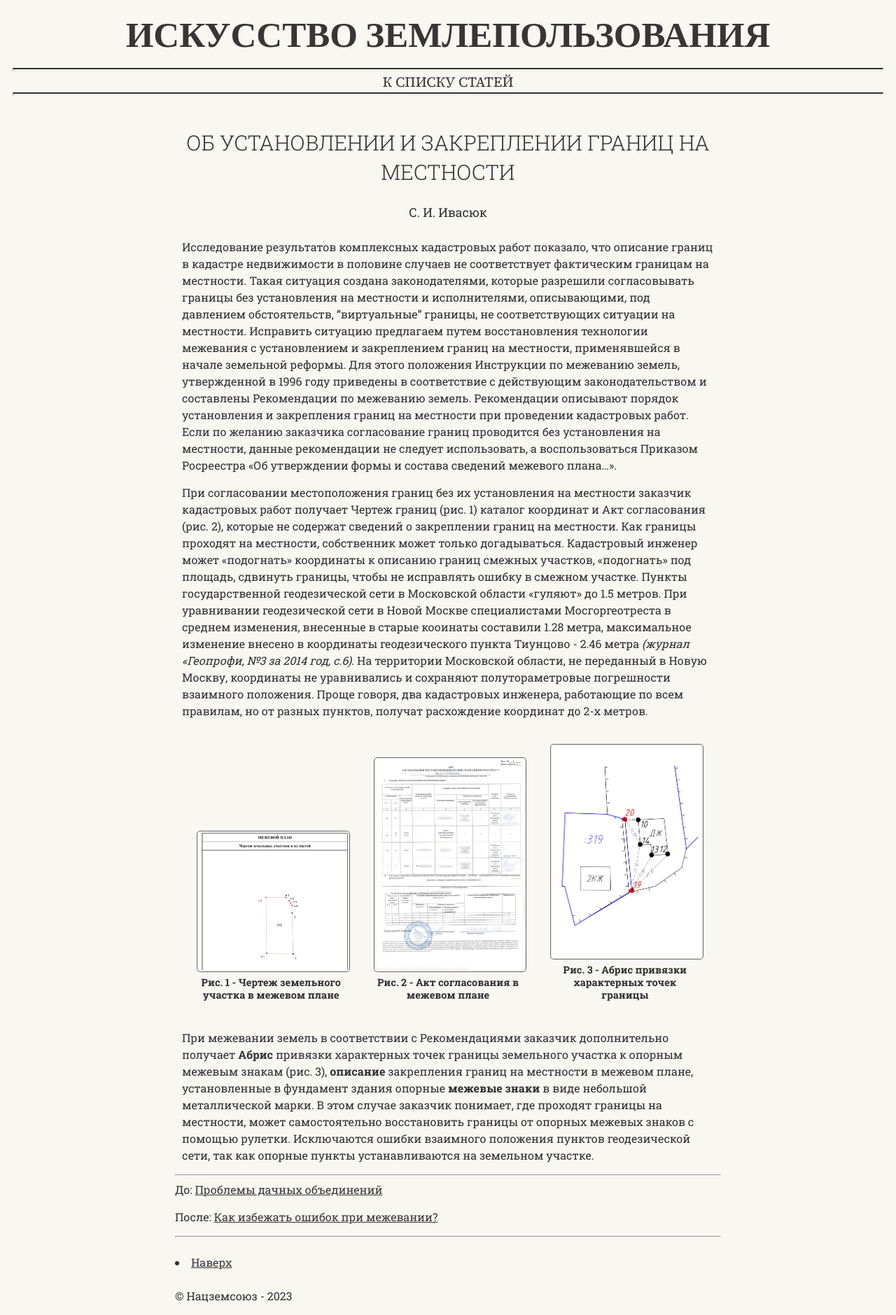
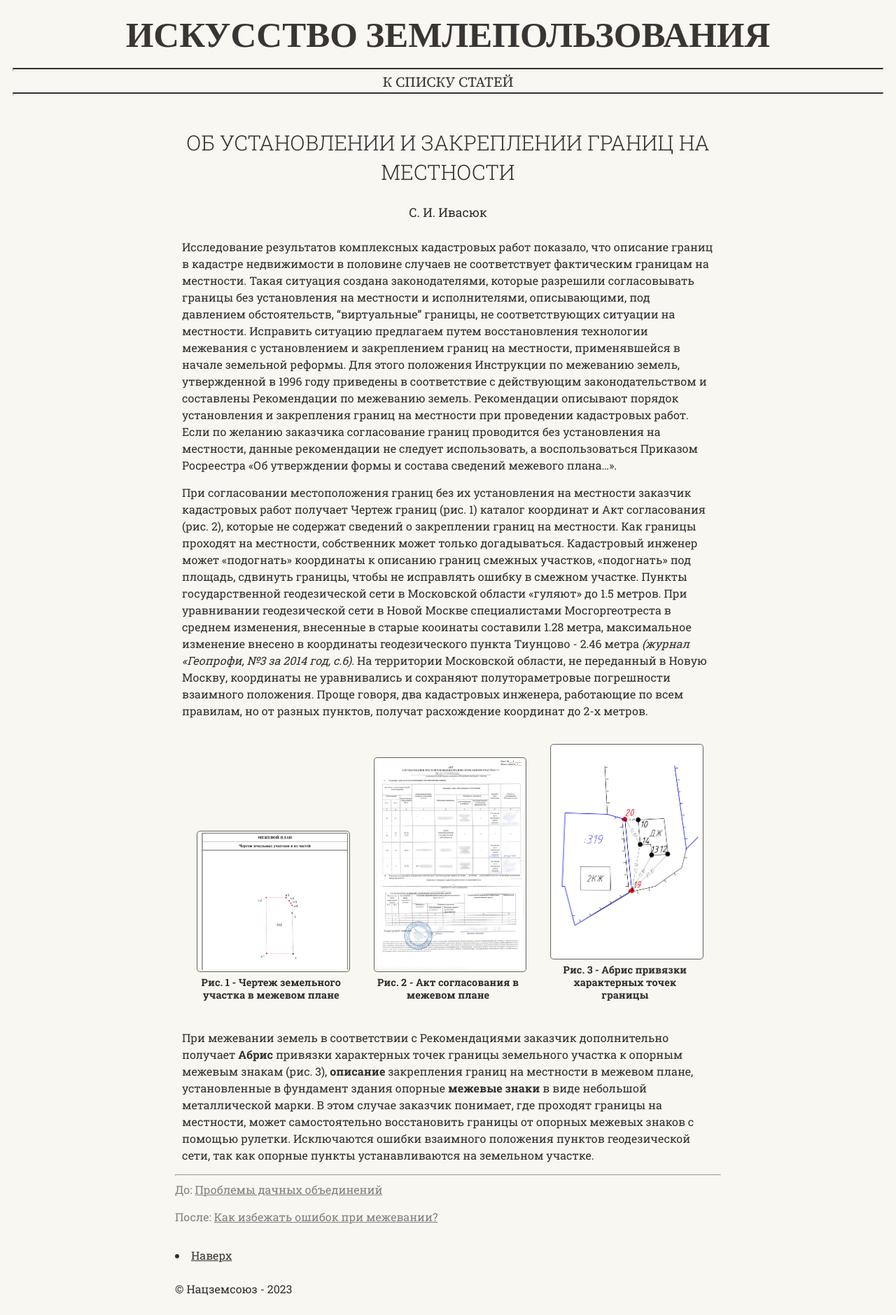
Before and after one commit to SergSi/land-use-art, a Jekyll site: the page built from _articles/2023-11-30-o-mejevanii.md, in a window 1280 px wide. Shown: the whole page at 70% size. Built offline with Jekyll 4.4.1, drawn with Linux system fonts in a browser that asks for light colours; some web fonts are replaced.

Commit message:
Update pagination.html

```diff
--- a/_includes/pagination.html
+++ b/_includes/pagination.html
@@ -1,8 +1,7 @@
 <hr>
 {% if page.previous %}
-    <p>До: <a href="{{ page.previous.url }}">{{ page.previous.title }}</a></p>
+    <p style="color: grey">До: <a style="color: grey" href="{{ page.previous.url }}">{{ page.previous.title }}</a></p>
 {% endif %}
 {% if page.next %}
-    <p>После: <a href="{{ page.next.url }}">{{ page.next.title }}</a></p>
+    <p style="color: grey">После: <a style="color: grey" href="{{ page.next.url }}">{{ page.next.title }}</a></p>
 {% endif %}
-<hr>
```
